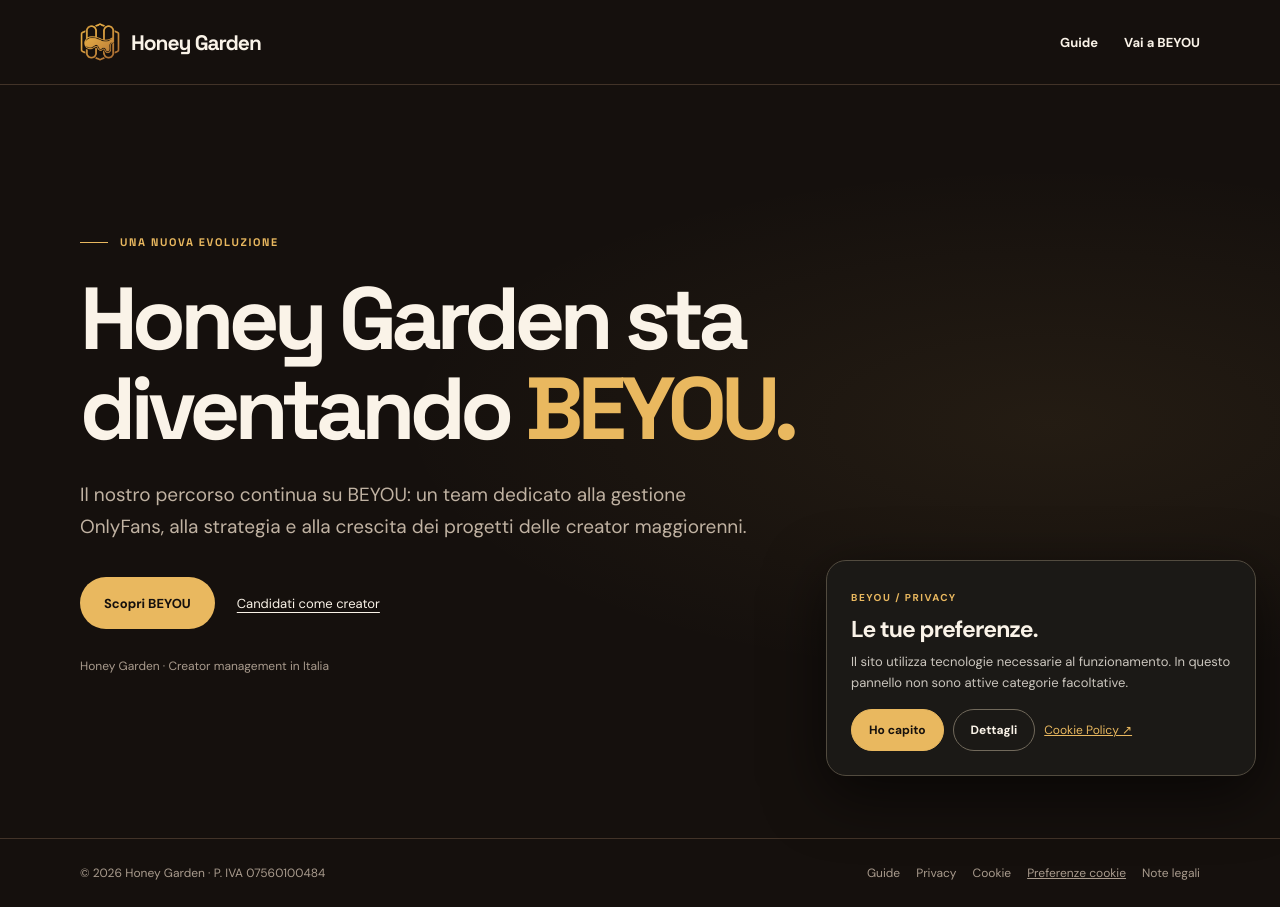
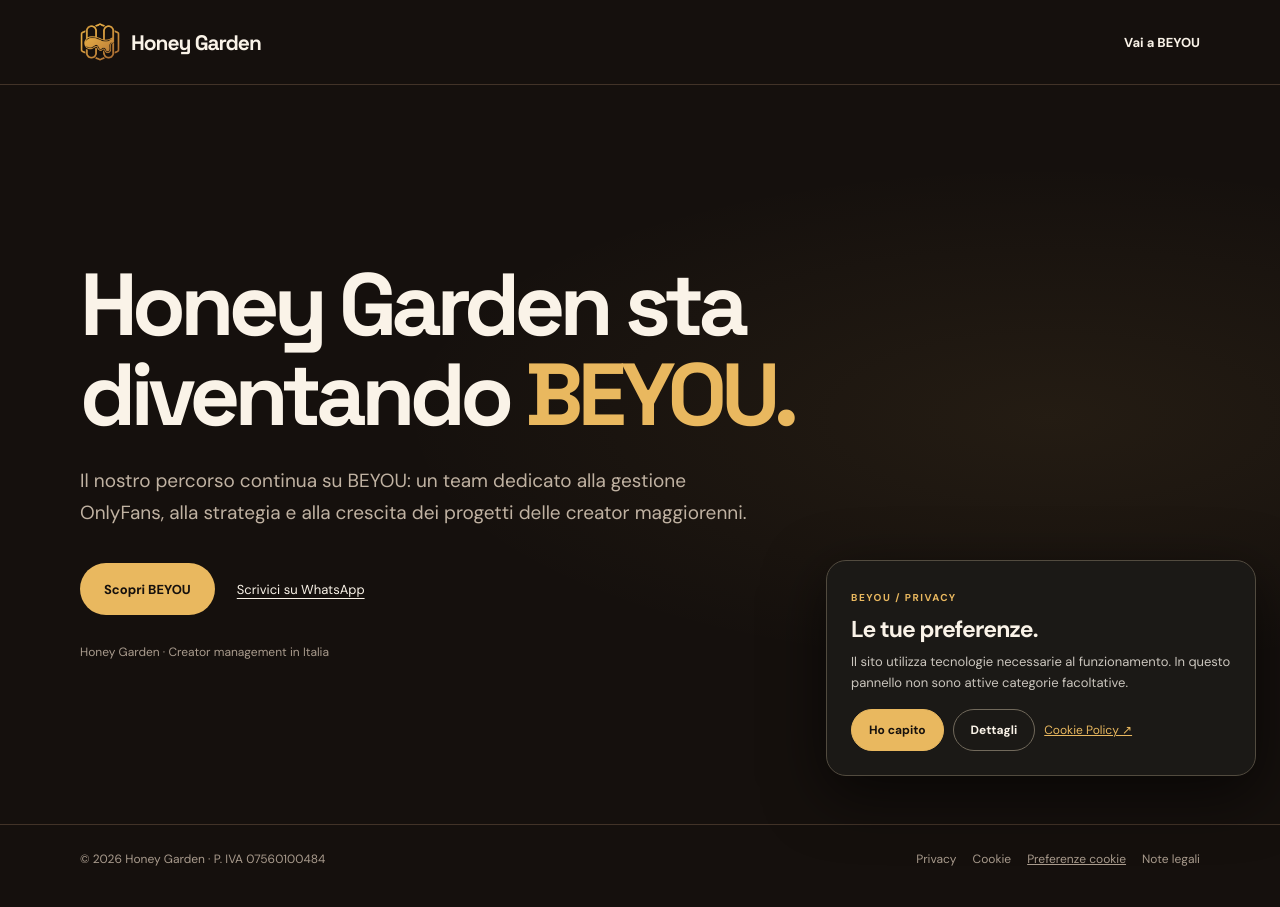
Before and after one commit to LerioRMG/honeygarden-site, a plain HTML site: page index.html in a window 1280 px wide. Drawn offline with Linux system fonts and the light colour scheme.

Commit message:
Semplifica pagina di transizione e contatto WhatsApp

```diff
--- a/index.html
+++ b/index.html
@@ -53,16 +53,16 @@ footer{border-top:1px solid var(--line)}
 <body>
 <header><div class="wrap header-inner">
 <a class="brand" href="/" aria-label="Honey Garden, homepage"><img src="/media/public/honey-garden-gold.png" alt="" width="40" height="40"><span>Honey Garden</span></a>
-<nav class="nav" aria-label="Navigazione principale"><a href="/blog.html">Guide</a><a href="https://thisisbeyou.com/">Vai a BEYOU</a></nav>
+<nav class="nav" aria-label="Navigazione principale"><a href="https://thisisbeyou.com/">Vai a BEYOU</a></nav>
 </div></header>
 <main><section class="hero"><div class="wrap"><div class="content">
-<div class="eyebrow">Una nuova evoluzione</div>
+
 <h1>Honey Garden sta diventando <span>BEYOU.</span></h1>
 <p class="lead">Il nostro percorso continua su BEYOU: un team dedicato alla gestione OnlyFans, alla strategia e alla crescita dei progetti delle creator maggiorenni.</p>
-<div class="actions"><a class="button" href="https://thisisbeyou.com/">Scopri BEYOU</a><a class="secondary" href="/contatti/candidatura.php">Candidati come creator</a></div>
+<div class="actions"><a class="button" href="https://thisisbeyou.com/">Scopri BEYOU</a><a class="secondary" href="https://wa.me/393520180705" target="_blank" rel="noopener noreferrer">Scrivici su WhatsApp</a></div>
 <p class="note">Honey Garden · Creator management in Italia</p>
 </div></div></section></main>
-<footer><div class="wrap footer-inner"><span>© 2026 Honey Garden · P. IVA 07560100484</span><div class="footer-links"><a href="/blog.html">Guide</a><a href="/privacy/">Privacy</a><a href="/cookie/">Cookie</a><a href="/note-legali/">Note legali</a></div></div></footer>
+<footer><div class="wrap footer-inner"><span>© 2026 Honey Garden · P. IVA 07560100484</span><div class="footer-links"><a href="/privacy/">Privacy</a><a href="/cookie/">Cookie</a><a href="/note-legali/">Note legali</a></div></div></footer>
 <script defer src="/cookie-notice.js?v=hg-gold"></script>
 </body>
 </html>
```
